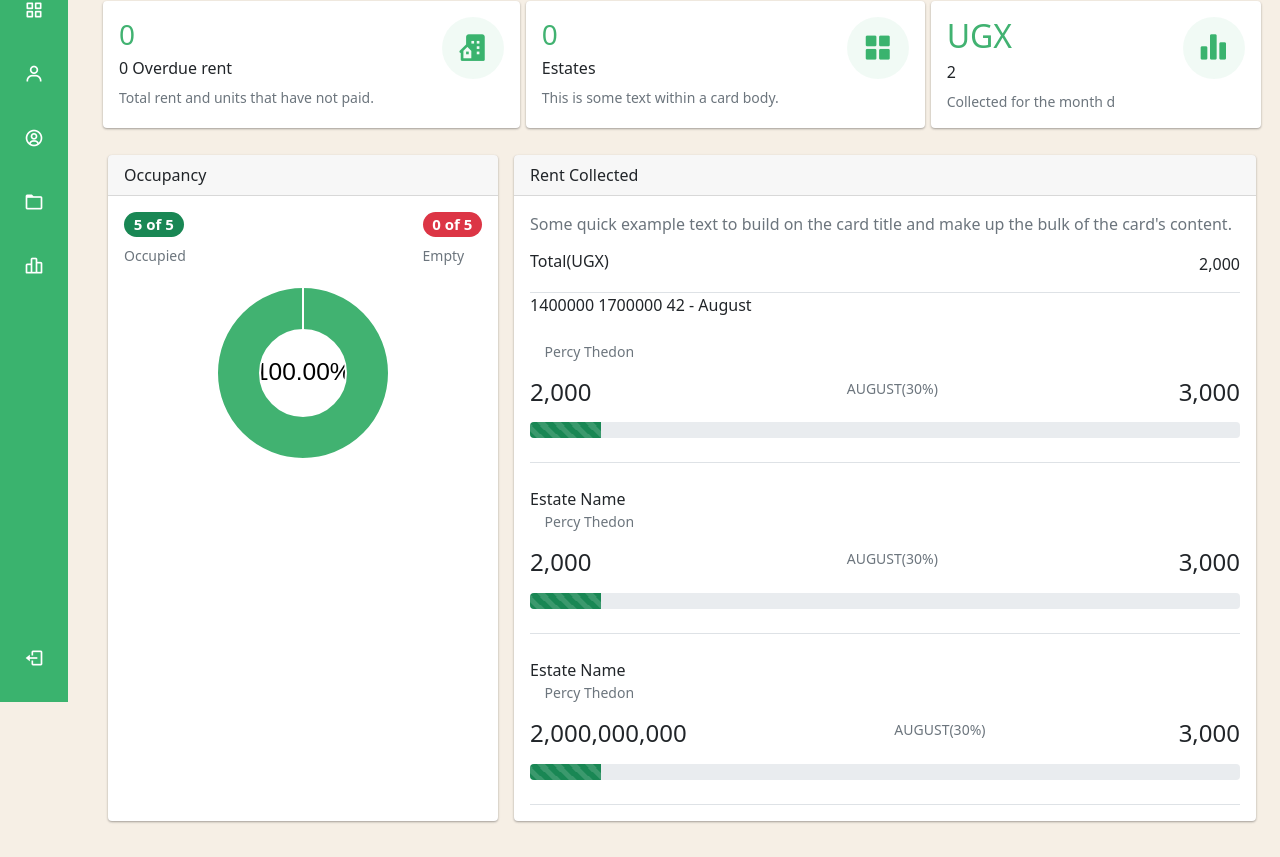
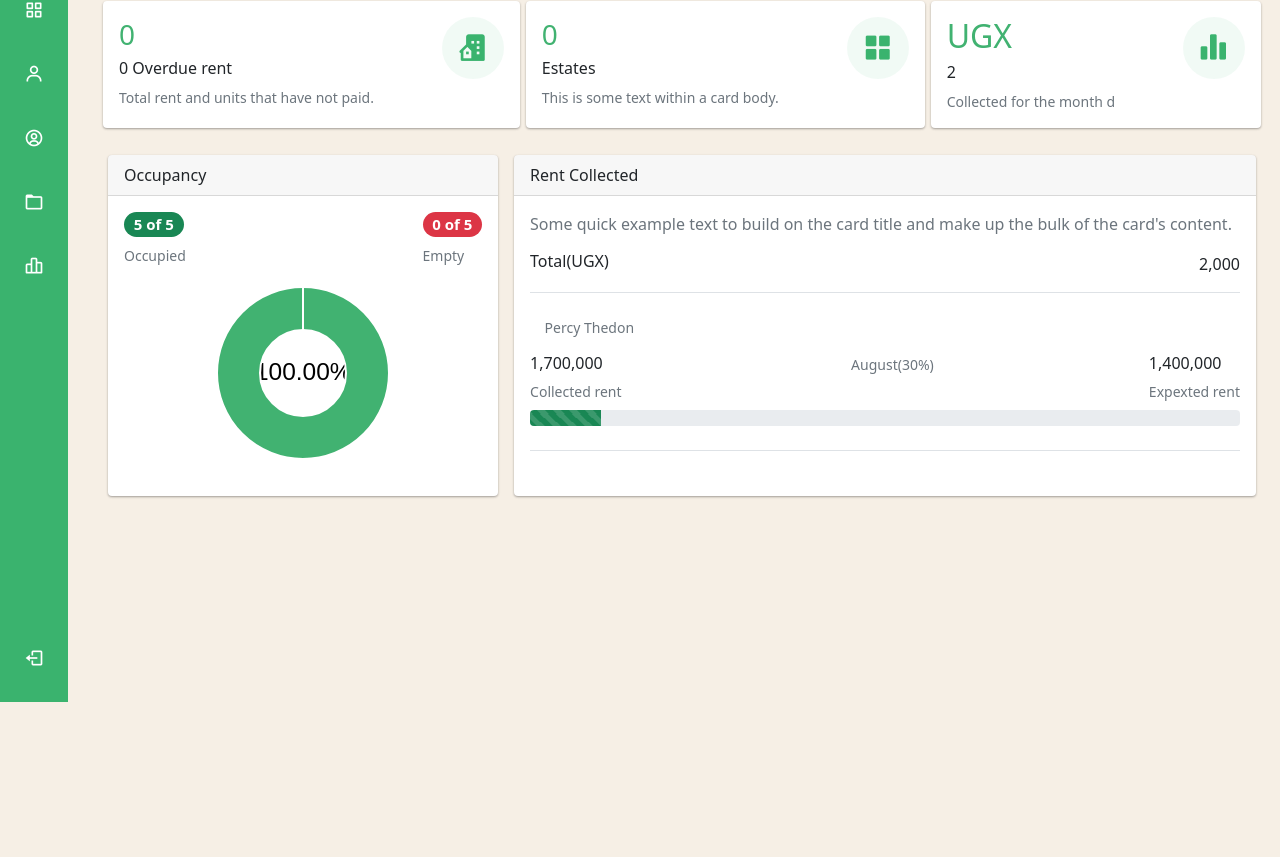
Before and after one commit to makohainnocent/Real, a PHP site: page /stats/screens/report.php in a window 1280 px wide. Shown: the part 98-955 px from the top of the page. After the commit the page ends 800 px from the top, so only its background shows below. Run offline with PHP 8.4, Linux system fonts and the light colour scheme; a user stored in the database is signed in; data comes from the database, SQL or seed files in the repository; both versions use the stored data as it was after the commit; some web fonts are replaced.

Commit message:
report dont work as expected

```diff
--- a/stats/screens/report.php
+++ b/stats/screens/report.php
@@ -109,7 +109,8 @@ if (empty($_SESSION['id'])) {
 
                         <?php
 
-                             $get_money="SELECT (SELECT SUM(monthly_rent) FROM rooms WHERE user_id=".$_SESSION['id'].") AS expected_rent,SUM(amount) AS amount,id,MONTHNAME(date) AS date FROM receipts WHERE user_id=".$_SESSION['id']." GROUP BY MONTH(date) desc";
+                             $get_money="SELECT (SELECT SUM(monthly_rent) FROM rooms WHERE user_id=".$_SESSION['id'].") AS expected_rent,
+                             SUM(amount) AS amount,id,MONTHNAME(receipts.date) AS date FROM receipts WHERE user_id=".$_SESSION['id']." GROUP BY MONTH(date) desc LIMIT 1";
 
                             $get_money_query=mysqli_query($conn,$get_money) or die(mysqli_error($conn));
 
@@ -118,12 +119,8 @@ if (empty($_SESSION['id'])) {
 
 
                               while ($money_row=mysqli_fetch_assoc($get_money_query)) {
-                                  echo $money_row['expected_rent']." ".$money_row['amount']." ".$money_row['id']." - ".$money_row['date']."<br>";
-                                  }
-                                }
-
-                                ?>
-
+                                //$money_row['expected_rent']." ".$money_row['amount']." ".$money_row['id']." - ".$money_row['date']."<br>";
+                                echo '
                                   <div class="month border-bottom py-4">
                                       <div class="d-flex flex-row justify-content-between ">
                                           <div>
@@ -134,10 +131,16 @@ if (empty($_SESSION['id'])) {
                                       </div>
 
                                       <div class="d-flex flex-row justify-content-between mb-2">
-                                <h4><?php echo number_format(2000) ?></h4>
+                                      <div class="d-flex flex-column">
+                                          <h6>'.number_format($money_row['amount']).'</h6>
+                                          <small class="text-muted">Collected rent</small>
+                                      </div>
                         <div> <small class="mt-3 text-muted"><i class="fas fa-calendar  text-primary  "></i>
-                                        AUGUST(30%)</small> </div>
-                                <h4><?php echo number_format(3000) ?></h4>
+                                '.$money_row['date'].'(30%)</small> </div>
+                        <div class="d-flex flex-column">
+                        <h6>'.number_format($money_row['expected_rent']).'<br /></h6>
+                        <small class="text-muted">Expexted rent</small>
+                        </div>
 
                     </div>
                     <div class="progress">
@@ -146,59 +149,11 @@ if (empty($_SESSION['id'])) {
                             aria-valuemax="100"></div>
                     </div>
 
-                        </div>
+                </div>';
+                }
+                }
 
-                        <div class="month border-bottom py-4">
-                            <div class="d-flex flex-row justify-content-between ">
-                                <div>Estate Name <p><small class="text-muted"><i
-                                                class="fas fa-user  text-warning  "></i> Percy Thedon</small></p>
-                                </div>
-                                <h6 class="text-muted"></h6>
-                            </div>
-
-                            <div class="d-flex flex-row justify-content-between mb-2">
-                                <h4><?php echo number_format(2000) ?></h4>
-                                <div> <small class="mt-3 text-muted"><i class="fas fa-calendar  text-primary  "></i>
-                                        AUGUST(30%)</small> </div>
-                                <h4><?php echo number_format(3000) ?></h4>
-
-                            </div>
-                            <div class="progress">
-                                <div class="progress-bar progress-bar-striped bg-success progress-bar-animated"
-                                    role="progressbar" style="width: 10%" aria-valuenow="10" aria-valuemin="0"
-                                    aria-valuemax="100"></div>
-                            </div>
-
-                        </div>
-
-                        <div class="month border-bottom py-4">
-                            <div class="d-flex flex-row justify-content-between ">
-                                <div>Estate Name <p><small class="text-muted"><i
-                                                class="fas fa-user  text-warning  "></i> Percy Thedon</small></p>
-                                </div>
-                                <h6 class="text-muted"></h6>
-                            </div>
-
-                            <div class="d-flex flex-row justify-content-between mb-2">
-                                <h4 class="text-wrap"><?php echo number_format(2000000000) ?></h4>
-                                <div> <small class="mt-3 text-muted"><i class="fas fa-calendar  text-primary  "></i>
-                                        AUGUST(30%)</small> </div>
-                                <h4><?php echo number_format(3000) ?></h4>
-
-                            </div>
-                            <div class="progress">
-                                <div class="progress-bar progress-bar-striped bg-success progress-bar-animated"
-                                    role="progressbar" style="width: 10%" aria-valuenow="10" aria-valuemin="0"
-                                    aria-valuemax="100"></div>
-                            </div>
-
-                        </div>
-
-
-
-
-
-
+                ?>
 
 
 
```
Also changed, not shown: real.sql (+13 -15 lines), room/functions/add_room.php (+4 -3 lines), room/functions/insert_receipt.php (+4 -3 lines). Lines whose indentation alone changed are shown as unchanged.
